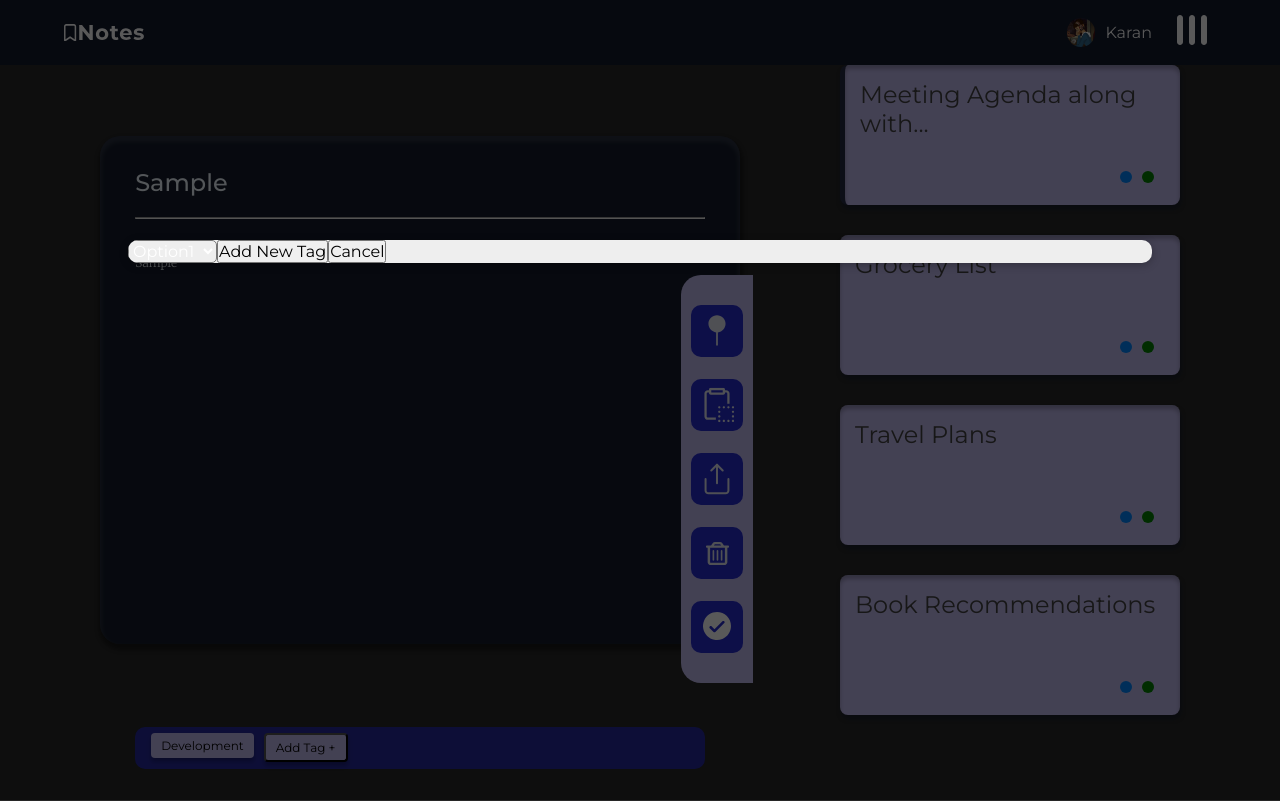
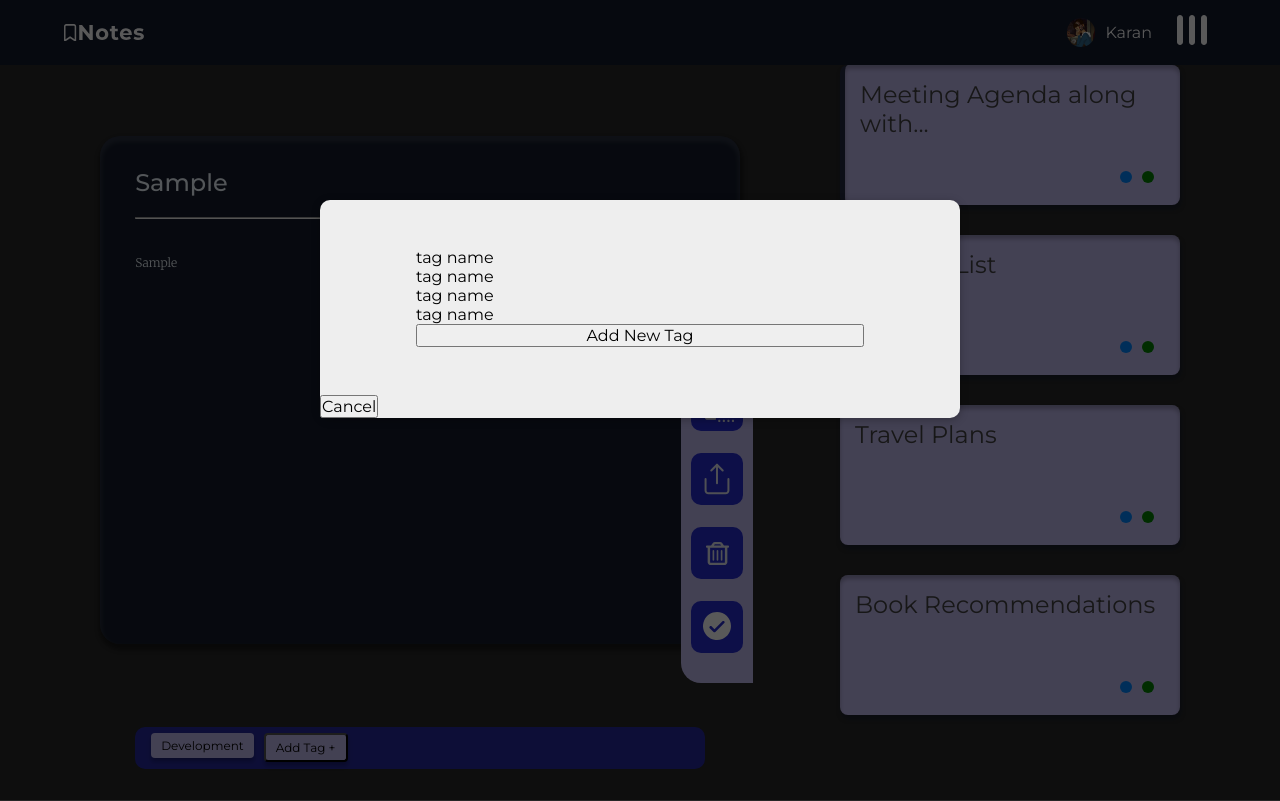
Before and after one commit to karansethia/React-Notes, a React (Vite) app: page /user/new in a window 1280 px wide. Both pictures are taken after typing "Sample", "Sample" into the empty fields and a click on the button "Add Tag +". Built offline with nearby package versions, Linux system fonts and the light colour scheme.

Commit message:
Changes: Tag Modal Design Change

```diff
--- a/package.json
+++ b/package.json
@@ -15,8 +15,7 @@
     "react": "^18.2.0",
     "react-dom": "^18.2.0",
     "react-redux": "^8.1.2",
-    "react-router-dom": "^6.16.0",
-    "react-scroll": "^1.8.9"
+    "react-router-dom": "^6.16.0"
   },
   "devDependencies": {
     "@types/react": "^18.2.15",
--- a/src/User/Components/AddTag/AddTag.jsx
+++ b/src/User/Components/AddTag/AddTag.jsx
@@ -6,19 +6,19 @@ const AddTagModal = (props) => {
   const [color, setColor] = useState();
   const [createNewTag, setCreateNewTag] = useState(false);
   const [tag, setTag] = useState();
+  console.log(tag);
   return (
     <div className={classes.modal}>
       {!createNewTag && (
-        <>
-          <select name="tag" onChange={(e) => setTag(e.target.value)}>
-            <option value="option1">Option1</option>
-            <option value="option2">Option2</option>
-            <option value="option3">Option3</option>
-            <option value="option4">Option4</option>
-            <option value="option5">Option5</option>
-          </select>
+        <div className={classes.modalContent}>
+          <div className={classes.tagContainer}>
+            <div className={classes.tag}>tag name</div>
+            <div className={classes.tag}>tag name</div>
+            <div className={classes.tag}>tag name</div>
+            <div className={classes.tag}>tag name</div>
+          </div>
           <button onClick={(e) => setCreateNewTag(true)}>Add New Tag</button>
-        </>
+        </div>
       )}
       {createNewTag && (
         <>
@@ -35,7 +35,9 @@ const AddTagModal = (props) => {
           </select>
         </>
       )}
-      <button onClick={props.onclose}>Cancel</button>
+      <button onClick={props.onclose} className={classes.cancel}>
+        Cancel
+      </button>
     </div>
   );
 };
--- a/src/User/Components/AddTag/AddTag.module.css
+++ b/src/User/Components/AddTag/AddTag.module.css
@@ -10,12 +10,20 @@
 
 .modal {
   position: fixed;
-  top: 30vh;
-  left: 10%;
-  width: 80%;
+  top: 25%;
+  left: 25%;
+  width: 50%;
+  max-width: 40rem;
   z-index: 100;
-  overflow: hidden;
+  /* overflow: hidden; */
   background: rgb(238, 238, 238);
   box-shadow: 0 2px 8px rgba(0, 0, 0, 0.26);
   border-radius: 10px;
 }
+
+.modalContent {
+  display: flex;
+  flex-direction: column;
+  padding: 3rem 6rem;
+  position: static;
+}
--- a/src/User/store/index.js
+++ b/src/User/store/index.js
@@ -2,6 +2,6 @@ import { uiSlice } from "./ui-slice";
 import { noteSlice } from "./note-slice";
 import { configureStore } from "@reduxjs/toolkit";
 
-const store = configureStore({
+export const store = configureStore({
   reducer: {note : noteSlice.reducer, ui: uiSlice.reducer}
 })
```
Also changed, not shown: src/Home/Components/Navbar.jsx (+7 -0 lines), 1 other file (tests, documents, lock files or other folders).
